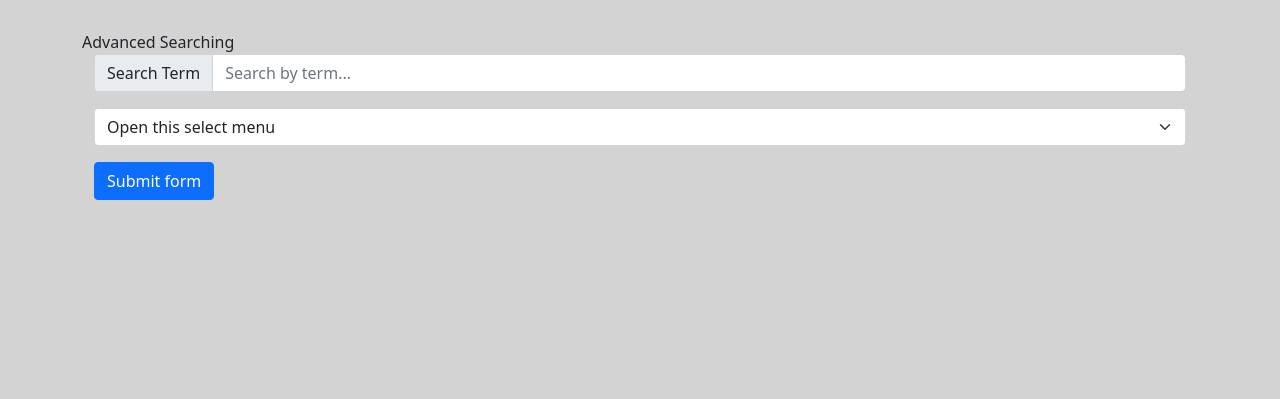
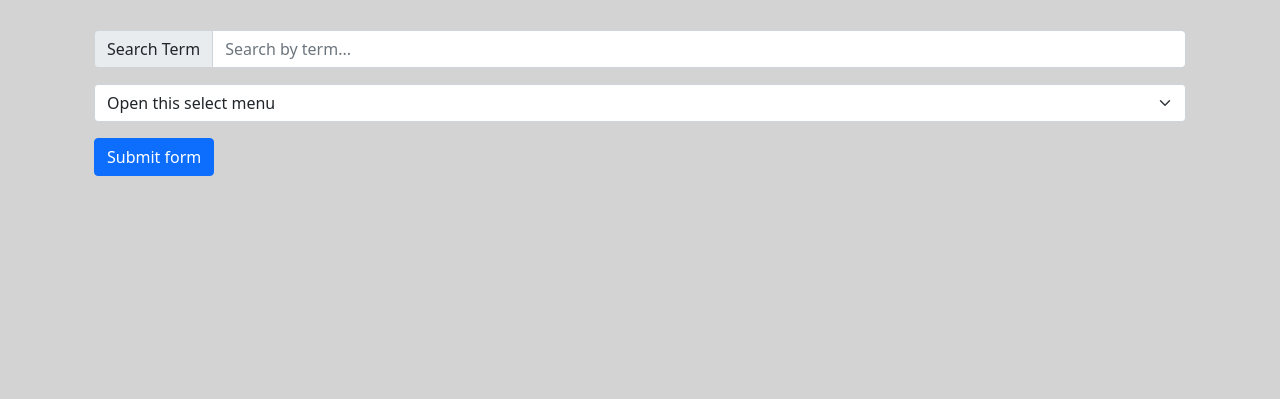
Before and after one commit to stevenanderson-git/scholarlyvids, a Flask app: page /advanced_search in a window 1280 px wide. Shown: the part 58-457 px from the top of the page. Run offline with Flask 2, Linux system fonts and the light colour scheme.

Commit message:
search needs fine tuneing

```diff
--- a/flaskr/templates/advanced_search.html
+++ b/flaskr/templates/advanced_search.html
@@ -1,6 +1,5 @@
 {% extends 'base.html' %}
 {% block content %}
-Advanced Searching
 <div class="container">
     <form action="" method="GET">
 
--- a/flaskr/templates/navbar.html
+++ b/flaskr/templates/navbar.html
@@ -24,6 +24,7 @@
       </ul>
 
       <form class="search d-flex me-2" method="GET" action="{{url_for('search_results')}}">
+        <!--TODO: make the field required instead of empty string-->
         <input class="form-control border-secondary py-2" type="search" name="search" placeholder="Search"
           aria-label="Search">
         <div class="input-group-append">
```
